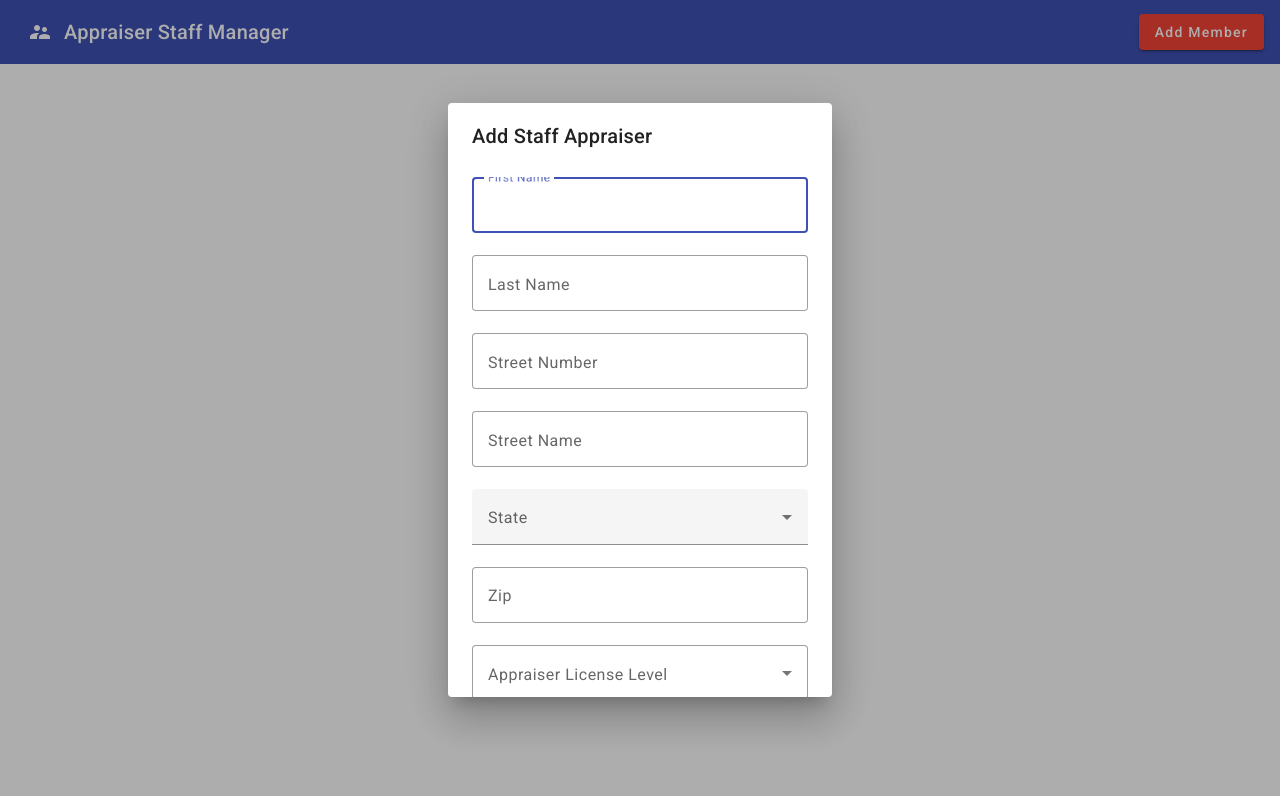
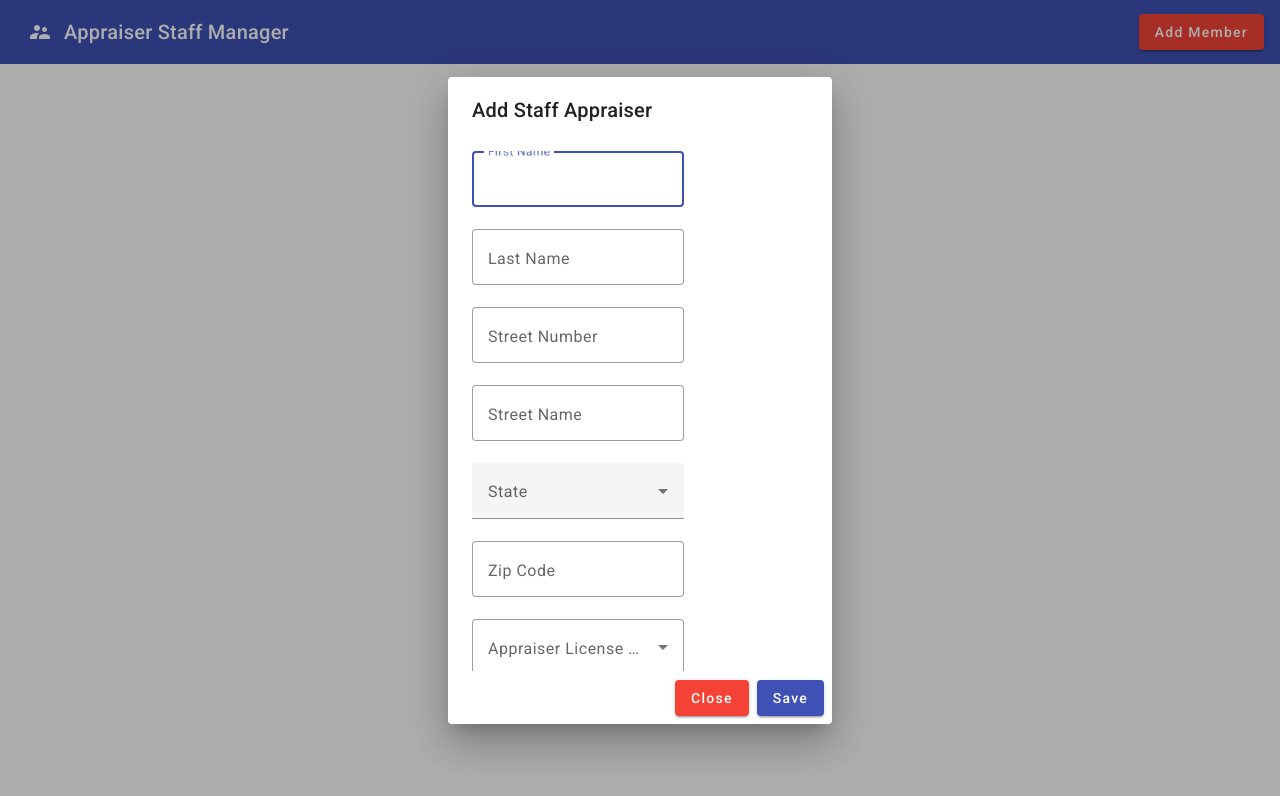
Before and after one commit to wtrombly/AppraisersStaffManagementCrud, an Angular app: page / in a window 1280 px wide. Both pictures are taken after a click on the button "Add Member". Shown: the top 796 px of the page. Built offline with nearby package versions, Linux system fonts and the light colour scheme.

Commit message:
adding a lot of code for the database, injecting modules

```diff
--- /dev/null
+++ b/db.json
@@ -0,0 +1,15 @@
+{
+  "appraiserList": [
+
+  ],
+  "comments": [
+    {
+      "id": 1,
+      "body": "some comment",
+      "postId": 1
+    }
+  ],
+  "profile": {
+    "name": "typicode"
+  }
+}
--- a/src/app/add-member-dialogue/add-member-dialogue.component.html
+++ b/src/app/add-member-dialogue/add-member-dialogue.component.html
@@ -31,7 +31,7 @@
     </mat-form-field>
 
     <mat-form-field appearance="outline">
-      <mat-label>Zip <Code></Code></mat-label>
+      <mat-label>Zip Code</mat-label>
       <input matInput placeholder="Zip Code" />
     </mat-form-field>
 
@@ -89,3 +89,8 @@
     </mat-form-field>
   </div>
 </div>
+
+<div mat-dialog-actions [align]="'end'">
+  <button mat-raised-button color="warn" mat-dialog-close="">Close</button>
+  <button style="margin-left: 8px" mat-raised-button color="primary" (click)="addAppraiser()">{{actionBtn}}</button>
+</div>
--- a/src/app/add-member-dialogue/add-member-dialogue.component.scss
+++ b/src/app/add-member-dialogue/add-member-dialogue.component.scss
@@ -1,3 +1,4 @@
 mat-form-field {
-  width: 100%;
+  width: auto;
+  height: auto;
 }
--- a/src/app/add-member-dialogue/add-member-dialogue.component.ts
+++ b/src/app/add-member-dialogue/add-member-dialogue.component.ts
@@ -1,18 +1,169 @@
-import { Component } from '@angular/core';
+import { ApiService } from 'src/app/services/api.service';
+import { Component, Inject, OnInit } from '@angular/core';
 import { States } from 'src/app/models/states';
-import {FormControl} from '@angular/forms';
-
-
+import { FormControl } from '@angular/forms';
+import { FormGroup, FormBuilder, Validators } from '@angular/forms';
+import { MatDialogRef, MAT_DIALOG_DATA } from '@angular/material/dialog';
 
 @Component({
   selector: 'app-add-member-dialogue',
   templateUrl: './add-member-dialogue.component.html',
-  styleUrls: ['./add-member-dialogue.component.scss']
+  styleUrls: ['./add-member-dialogue.component.scss'],
 })
-export class AddMemberDialogueComponent  {
-
+export class AddMemberDialogueComponent implements OnInit {
+  staffAppraiserForm!: FormGroup;
+  actionBtn: string = 'Save';
   public states = States;
   statesFormControl = new FormControl('');
-  multipleSelectList: string[] = ['Alabama', 'Alaska', 'American Samoa', 'Arizona', 'Arkansas', 'California', 'Colorado', 'Connecticut', 'Delaware', 'District of Columbia', 'Florida', 'Georgia', 'Guam', 'Hawaii', 'Idaho', 'Illinois', 'Indiana', 'Iowa', 'Kansas', 'Kentucky', 'Louisiana', 'Maine', 'Maryland', 'Massachusetts', 'Michigan', 'Minnesota', 'Minor Outlying Islands', 'Mississippi', 'Missouri', 'Montana', 'Nebraska', 'Nevada', 'New Hampshire', 'New Jersey', 'New Mexico', 'New York', 'North Carolina', 'North Dakota', 'Northern Mariana Islands', 'Ohio', 'Oklahoma', 'Oregon', 'Pennsylvania', 'Puerto Rico', 'Rhode Island', 'South Carolina', 'South Dakota', 'Tennessee', 'Texas', 'U.S. Virgin Islands', 'Utah', 'Vermont', 'Virginia', 'Washington', 'West Virginia', 'Wisconsin', 'Wyoming'];
+  multipleSelectList: string[] = [
+    'Alabama',
+    'Alaska',
+    'American Samoa',
+    'Arizona',
+    'Arkansas',
+    'California',
+    'Colorado',
+    'Connecticut',
+    'Delaware',
+    'District of Columbia',
+    'Florida',
+    'Georgia',
+    'Guam',
+    'Hawaii',
+    'Idaho',
+    'Illinois',
+    'Indiana',
+    'Iowa',
+    'Kansas',
+    'Kentucky',
+    'Louisiana',
+    'Maine',
+    'Maryland',
+    'Massachusetts',
+    'Michigan',
+    'Minnesota',
+    'Minor Outlying Islands',
+    'Mississippi',
+    'Missouri',
+    'Montana',
+    'Nebraska',
+    'Nevada',
+    'New Hampshire',
+    'New Jersey',
+    'New Mexico',
+    'New York',
+    'North Carolina',
+    'North Dakota',
+    'Northern Mariana Islands',
+    'Ohio',
+    'Oklahoma',
+    'Oregon',
+    'Pennsylvania',
+    'Puerto Rico',
+    'Rhode Island',
+    'South Carolina',
+    'South Dakota',
+    'Tennessee',
+    'Texas',
+    'U.S. Virgin Islands',
+    'Utah',
+    'Vermont',
+    'Virginia',
+    'Washington',
+    'West Virginia',
+    'Wisconsin',
+    'Wyoming',
+  ];
 
+  constructor(
+    private formBuilder: FormBuilder,
+    private api: ApiService,
+    @Inject(MAT_DIALOG_DATA) public editData: any,
+    private dialofRef: MatDialogRef<AddMemberDialogueComponent>
+  ) {}
+
+  ngOnInit(): void {
+    this.staffAppraiserForm = this.formBuilder.group({
+      firstName: ['', Validators.required],
+      lastName: ['', Validators.required],
+      streetNumber: ['', Validators.required],
+      streetName: ['', Validators.required],
+      state: ['', Validators.required],
+      zipCode: ['', Validators.required],
+      licenseLevel: ['', Validators.required],
+      licenseNumber: ['', Validators.required],
+      FHA: ['', Validators.required],
+      VA: ['', Validators.required],
+      dataOfPlacement: ['', Validators.required],
+      stateCoverage: ['', Validators.required],
+    });
+
+    if (this.editData) {
+      this.actionBtn = 'Update';
+      this.staffAppraiserForm.controls['firstName'].setValue(
+        this.editData.firstName
+      );
+      this.staffAppraiserForm.controls['lastName'].setValue(
+        this.editData.lastName
+      );
+      this.staffAppraiserForm.controls['streetNumber'].setValue(
+        this.editData.streetNumber
+      );
+      this.staffAppraiserForm.controls['streetName'].setValue(
+        this.editData.streetName
+      );
+      this.staffAppraiserForm.controls['state'].setValue(this.editData.state);
+      this.staffAppraiserForm.controls['zipCode'].setValue(
+        this.editData.zipCode
+      );
+      this.staffAppraiserForm.controls['licenseLevel'].setValue(
+        this.editData.licenseLevel
+      );
+      this.staffAppraiserForm.controls['licenseNumber'].setValue(
+        this.editData.licenseNumber
+      );
+      this.staffAppraiserForm.controls['FHA'].setValue(this.editData.FHA);
+      this.staffAppraiserForm.controls['VA'].setValue(this.editData.VA);
+      this.staffAppraiserForm.controls['dataOfPlacement'].setValue(
+        this.editData.dataOfPlacement
+      );
+      this.staffAppraiserForm.controls['stateCoverage'].setValue(
+        this.editData.stateCoverage
+      );
+    }
+  }
+
+  addAppraiser() {
+    if (!this.editData) {
+      if (this.staffAppraiserForm.valid) {
+        this.api.postAppraiser(this.staffAppraiserForm.value).subscribe({
+          next: (res) => {
+            alert('Product added successfully');
+            this.staffAppraiserForm.reset();
+            this.dialofRef.close('save');
+          },
+          error: () => {
+            alert('Error while adding appraiser!!');
+          },
+        });
+      }
+    } else {
+      this.updateAppraiser();
+    }
+  }
+
+  updateAppraiser() {
+    this.api
+      .putAppraiser(this.staffAppraiserForm.value, this.editData.id)
+      .subscribe({
+        next: (res) => {
+          alert('Profile updated successfully');
+          this.staffAppraiserForm.reset;
+          this.dialofRef.close('update');
+        },
+        error: () => {
+          alert('Error while updating the profile');
+        },
+      });
+  }
 }
--- a/src/app/app.component.ts
+++ b/src/app/app.component.ts
@@ -1,6 +1,7 @@
 import { AddMemberDialogueComponent } from './add-member-dialogue/add-member-dialogue.component';
 import { Component } from '@angular/core';
 import {MatDialog} from '@angular/material/dialog';
+import { ApiService } from './services/api.service';
 
 
 
@@ -14,7 +15,7 @@ export class AppComponent {
 
 
 
-  constructor(private dialog: MatDialog) {
+  constructor(private dialog: MatDialog, private api : ApiService) {
   }
   openDialog() {
     this.dialog.open(AddMemberDialogueComponent, {
--- /dev/null
+++ b/src/app/services/api.service.ts
@@ -0,0 +1,31 @@
+import { Injectable } from '@angular/core';
+import { HttpClient } from '@angular/common/http';
+
+@Injectable({
+  providedIn: 'root'
+})
+export class ApiService {
+
+  constructor(private http : HttpClient) { }
+
+  apiurl = "http://localhost:3000/appraiserList"
+
+   postAppraiser(data : any) {
+    return this.http.post<any>("http://localhost:3000/appraiserList/",data);
+   }
+
+   getAppraiser() {
+    return this.http.get<any>("http://localhost:3000/appraiserList/");
+  }
+
+  putAppraiser(data : any, id : number){
+    return this.http.put<any>("http://localhost:3000/appraiserList/"+id, data);
+  }
+
+  deleteAppraiser(id : number) {
+    return this.http.delete<any>("http://localhost:3000/appraiserList/"+id);
+  }
+
+
+
+}
```
Also changed, not shown: src/app/app.module.ts (+3 -6 lines), src/app/db.json (added, +19 -0 lines).
